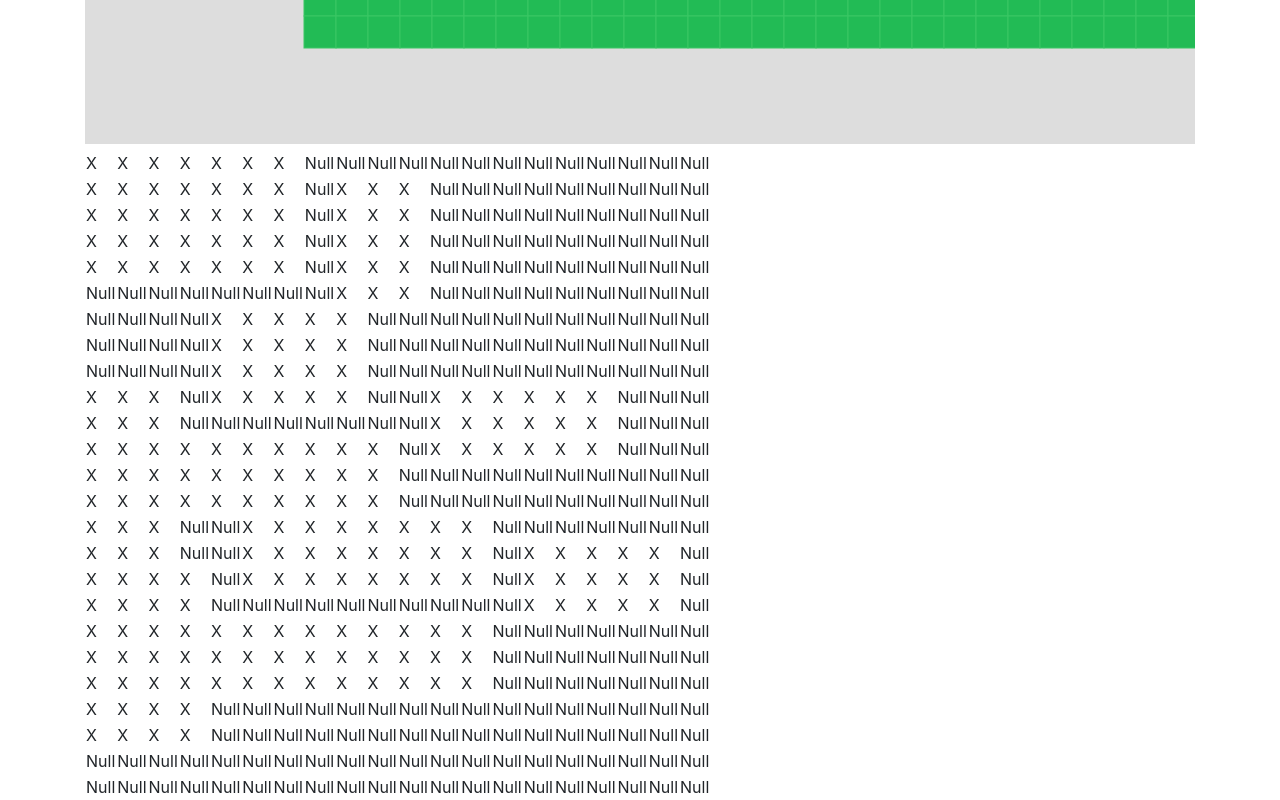
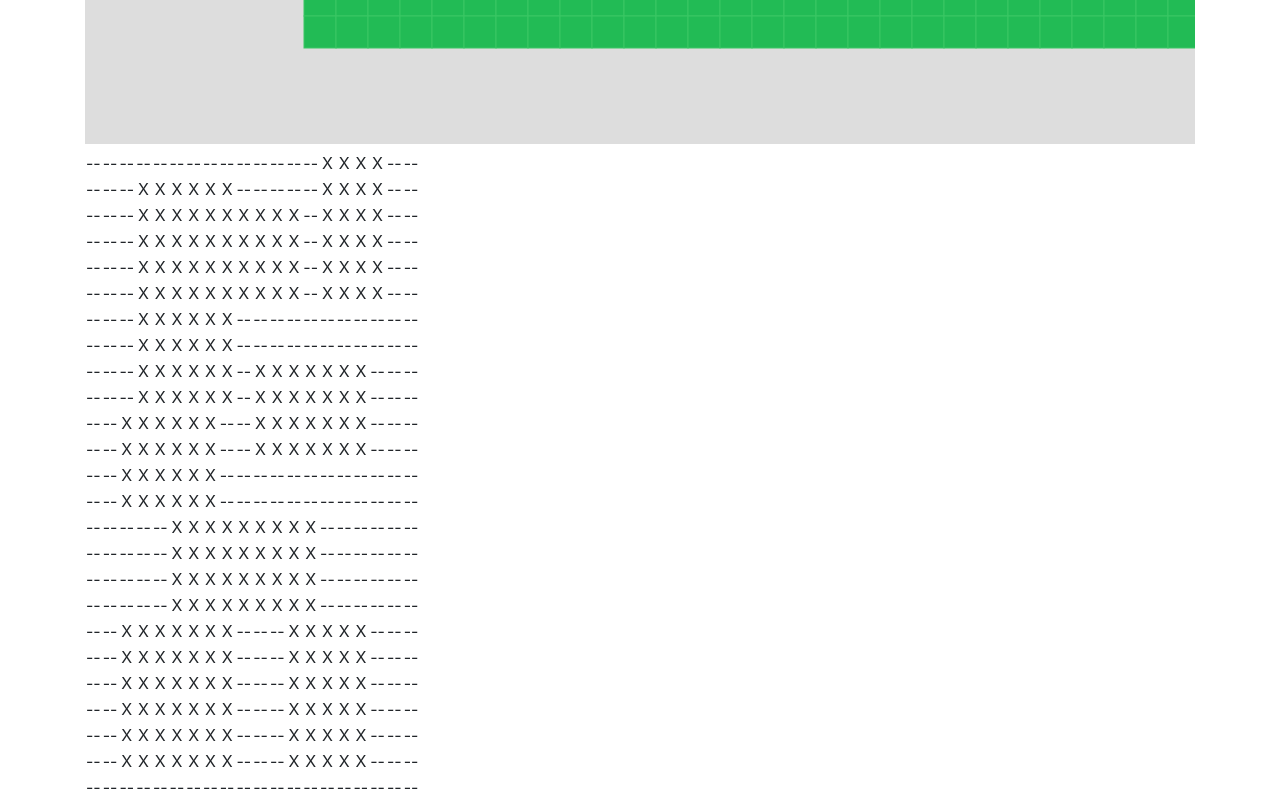
Before and after one commit to pbrn46/quiles, a React (Create React App) app: page / in a window 1280 px wide. Shown: the part 656-1456 px from the top of the page. Built offline with nearby package versions, Linux system fonts and the light colour scheme.

Commit message:
Map generator devel

```diff
--- a/src/components/GameInitializer/GameInitializer.js
+++ b/src/components/GameInitializer/GameInitializer.js
@@ -24,13 +24,17 @@ export default function GameInitializer() {
   // return null
   return (
     <div>
-      {tempMapComponents.map((row, i) => (
-        <tr key={i}>
-          {row.map((col, j) => (
-            <td key={j}>{col || "Null"}</td>
+      <table className="text-center">
+        <tbody>
+          {tempMapComponents.map((row, i) => (
+            <tr key={i}>
+              {row.map((col, j) => (
+                <td key={j}>{col || "--"}</td>
+              ))}
+            </tr>
           ))}
-        </tr>
-      ))}
+        </tbody>
+      </table>
     </div>
   )
 }
--- a/src/lib/mapGenerator.js
+++ b/src/lib/mapGenerator.js
@@ -12,7 +12,7 @@ function getMapArray(width, height) {
   return map
 }
 export function generateMap(mapWidth, mapHeight) {
-  const minRoomSize = 3
+  const minRoomSize = 4
   const maxRoomSize = 10
   const maxRooms = 10
   const maxTries = 1000
@@ -34,7 +34,6 @@ export function generateMap(mapWidth, mapHeight) {
       for (let tryY = y; tryY < y + height; tryY++) {
         if (map[tryX][tryY] || x + width >= mapWidth || y + height >= mapHeight) {
           valid = false
-          console.log(map[x][y])
           break
         }
       }
```
